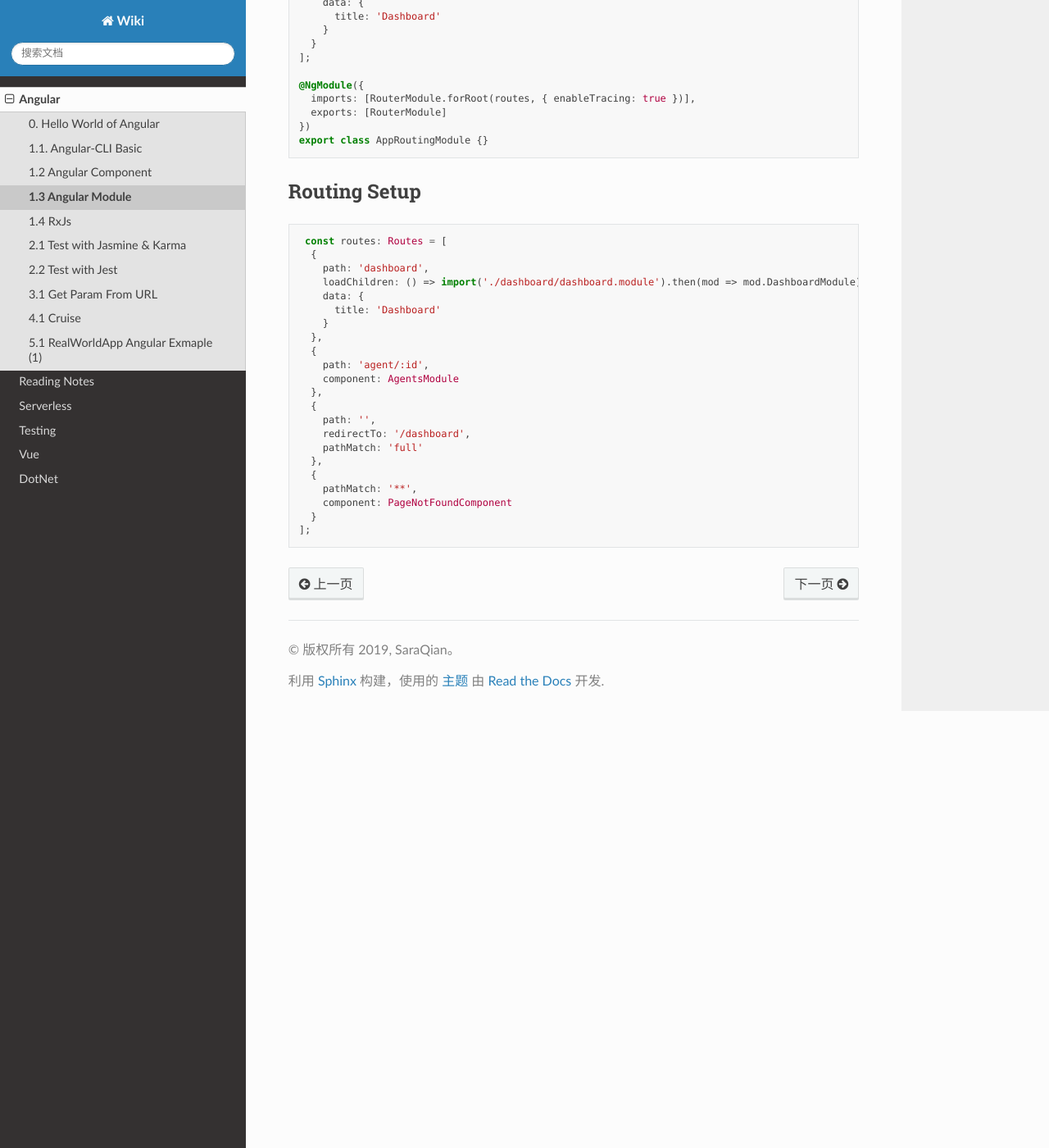
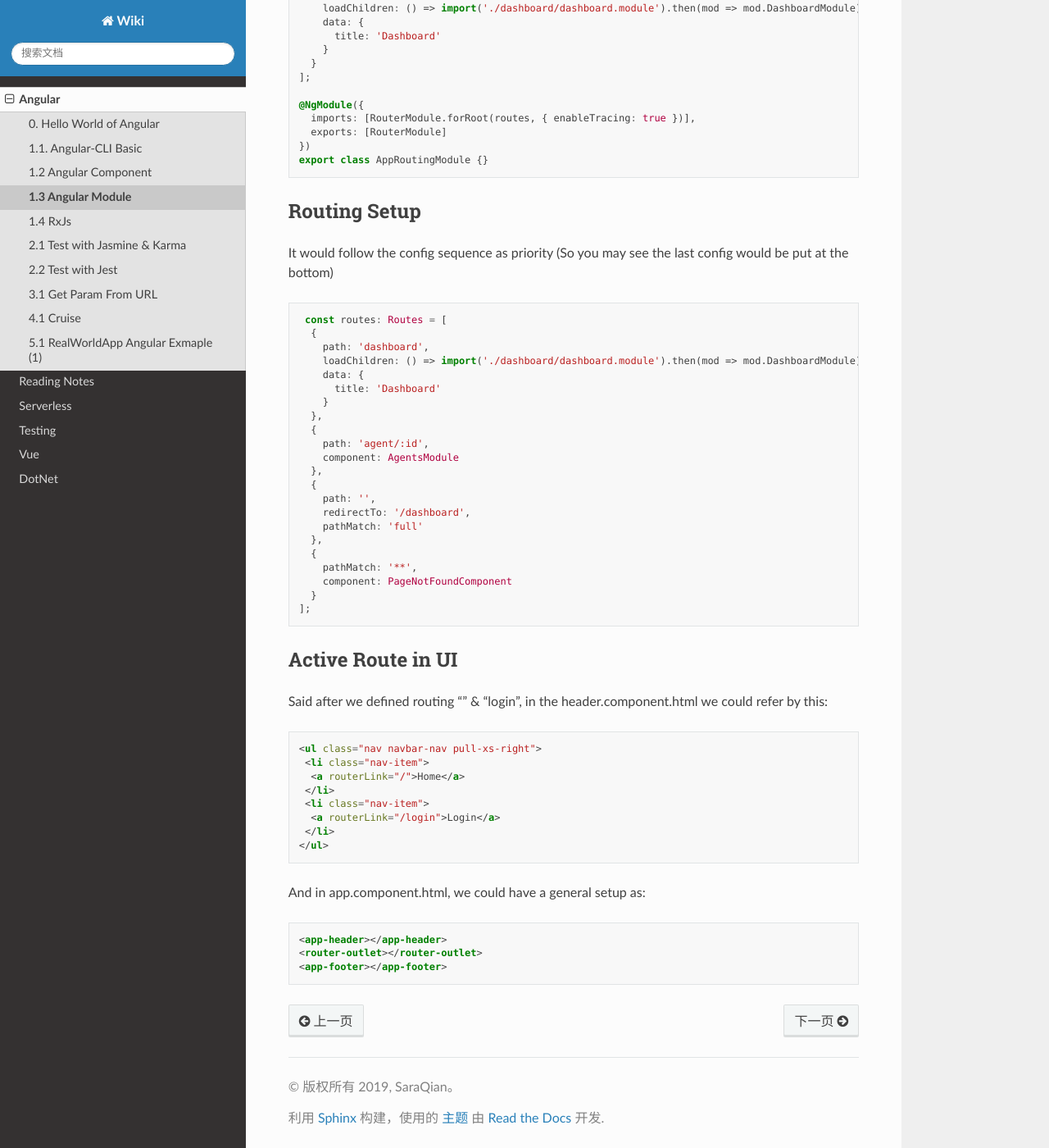
Before and after one commit to abigail830/Sphinx_wiki, a Sphinx documentation site: the page built from source/Angular/1_3_AngularModule.rst, in a window 1280 px wide and 1400 px high, scrolled down 2282 px. Shown: the whole window at 82% size. Built offline with Sphinx 7.4.7 and the Read the Docs theme 2.0.0, drawn with Linux system fonts in a browser that asks for light colours.

Commit message:
Update 1_3_AngularModule.rst

```diff
--- a/source/Angular/1_3_AngularModule.rst
+++ b/source/Angular/1_3_AngularModule.rst
@@ -8,6 +8,7 @@
   * `Enable trace for routing`_
 
 * `Routing Setup`_
+* `Active Route in UI`_
 
 
 Command to generate module
@@ -133,6 +134,8 @@ Using '{ enableTracing: true }' in app.routing.module.ts
 Routing Setup
 -----------------
 
+It would follow the config sequence as priority (So you may see the last config would be put at the bottom)
+
 .. code-block:: typescript
 
   const routes: Routes = [
@@ -158,6 +161,31 @@ Routing Setup
    }
  ];
 
+Active Route in UI
+-----------------------
+
+Said after we defined routing "" & "login", in the header.component.html we could refer by this:
+
+.. code-block:: html
+
+ <ul class="nav navbar-nav pull-xs-right">
+  <li class="nav-item">
+   <a routerLink="/">Home</a>
+  </li>
+  <li class="nav-item">
+   <a routerLink="/login">Login</a>
+  </li>
+ </ul>
+
+And in app.component.html, we could have a general setup as:
+
+.. code-block:: html
+
+ <app-header></app-header>
+ <router-outlet></router-outlet>
+ <app-footer></app-footer>
+
+
 
 
 .. index:: Angular
```
